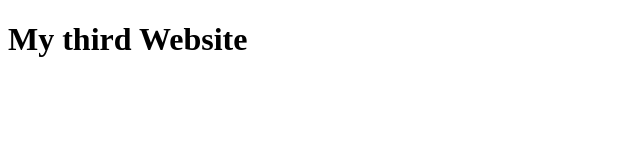
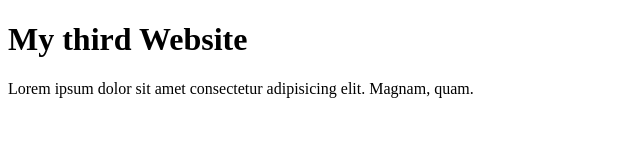
Before and after one commit to muhashin789/my-third-website, a plain HTML site: page index.html in a window 1280 px wide. Shown: the whole page, without its empty margins (0-640 px from the left). Drawn offline with Linux system fonts and the light colour scheme.

Commit message:
added new paragraph

```diff
--- a/index.html
+++ b/index.html
@@ -1,14 +1,15 @@
 <!DOCTYPE html>
 <html lang="en">
+  <head>
+    <meta charset="UTF-8" />
+    <meta name="viewport" content="width=device-width, initial-scale=1.0" />
+    <title>My Third Website</title>
+  </head>
 
-<head>
-    <meta charset="UTF-8">
-    <meta name="viewport" content="width=device-width, initial-scale=1.0">
-    <title>My Third Website</title>
-</head>
-
-<body>
+  <body>
     <h1>My third Website</h1>
-</body>
-
+    <p>
+      Lorem ipsum dolor sit amet consectetur adipisicing elit. Magnam, quam.
+    </p>
+  </body>
 </html>
```
